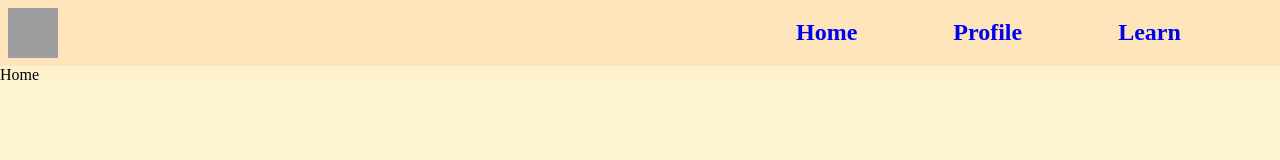
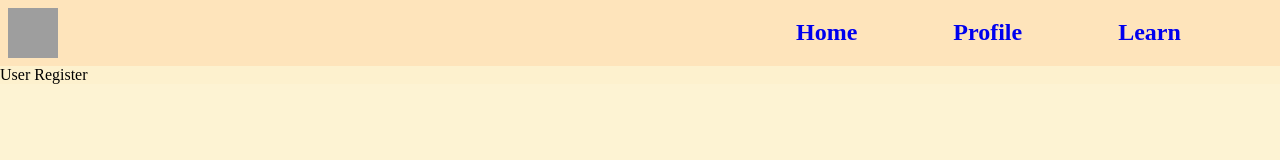
Before and after one commit to etrovavica1221/language-flashcards, a React (Create React App) app: page /register in a window 1280 px wide. Shown: the top 160 px of the page. Built offline with nearby package versions, Linux system fonts and the light colour scheme; grey boxes are pictures that could not be loaded.

Commit message:
login and register sheets created

```diff
--- a/src/components/App.js
+++ b/src/components/App.js
@@ -4,7 +4,10 @@ import Navbar from './Navbar';
 import Home from './Home';
 import Profile from './Profile';
 import Learn from './Learn';
+import userLogin from './Userlogin';
+import userRegister from './UserRegister';
 import '../styles/App.css';
+
 
 function App() {
   return (
@@ -14,7 +17,10 @@ function App() {
         <Switch>
           <Route exact path="/profile" component={Profile} />
           <Route path="/learn" component={Learn} />
+          <Route path="/login" component={userLogin} />
+          <Route path="/register" component={userRegister} />
           <Route path="/" component={Home} />
+
         </Switch>
       </div>
     </BrowserRouter>
--- /dev/null
+++ b/src/components/UserRegister.js
@@ -0,0 +1,9 @@
+import React from 'react';
+
+const userRegister = () => (
+  <div className="UserRegister">
+    User Register
+  </div>
+);
+
+export default userRegister;
--- /dev/null
+++ b/src/components/Userlogin.js
@@ -0,0 +1,9 @@
+import React from 'react';
+
+const userLogin = () => (
+  <div className="UserLogin">
+    User Login
+  </div>
+);
+
+export default userLogin;
```
